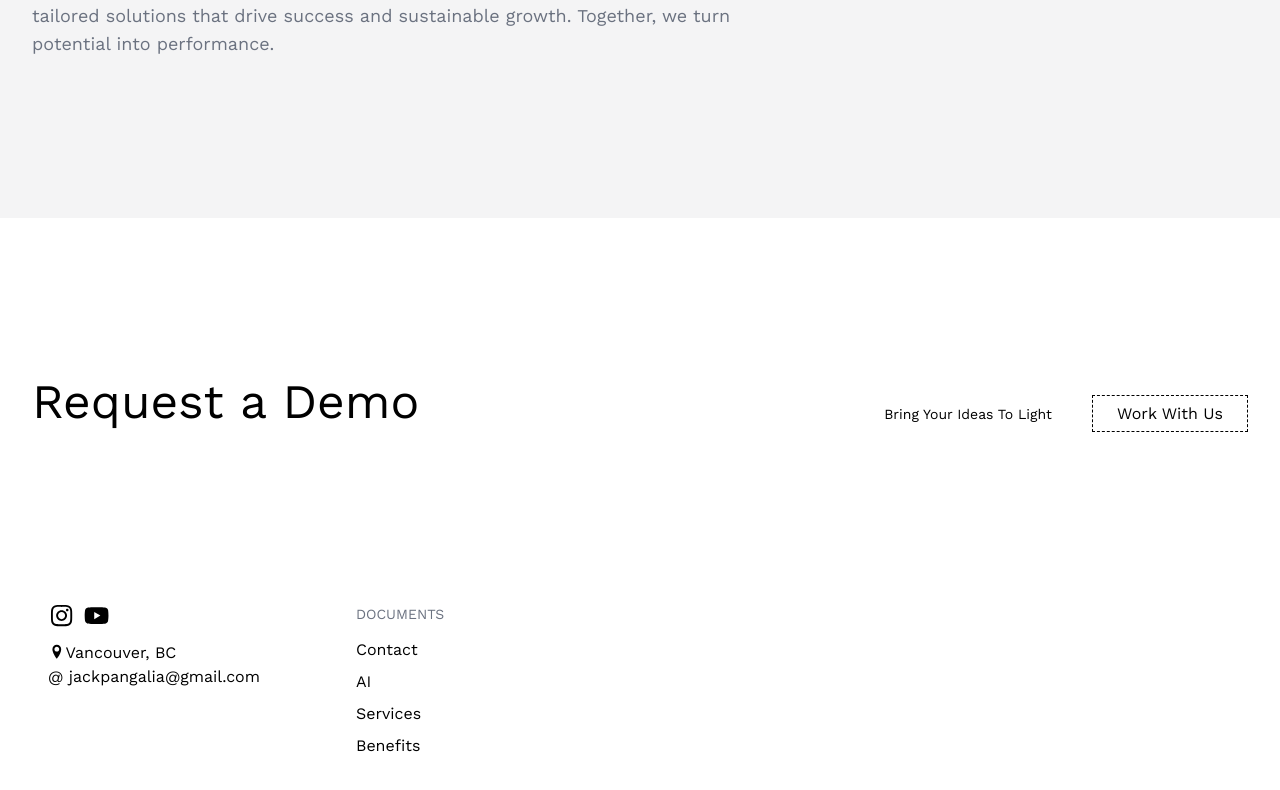
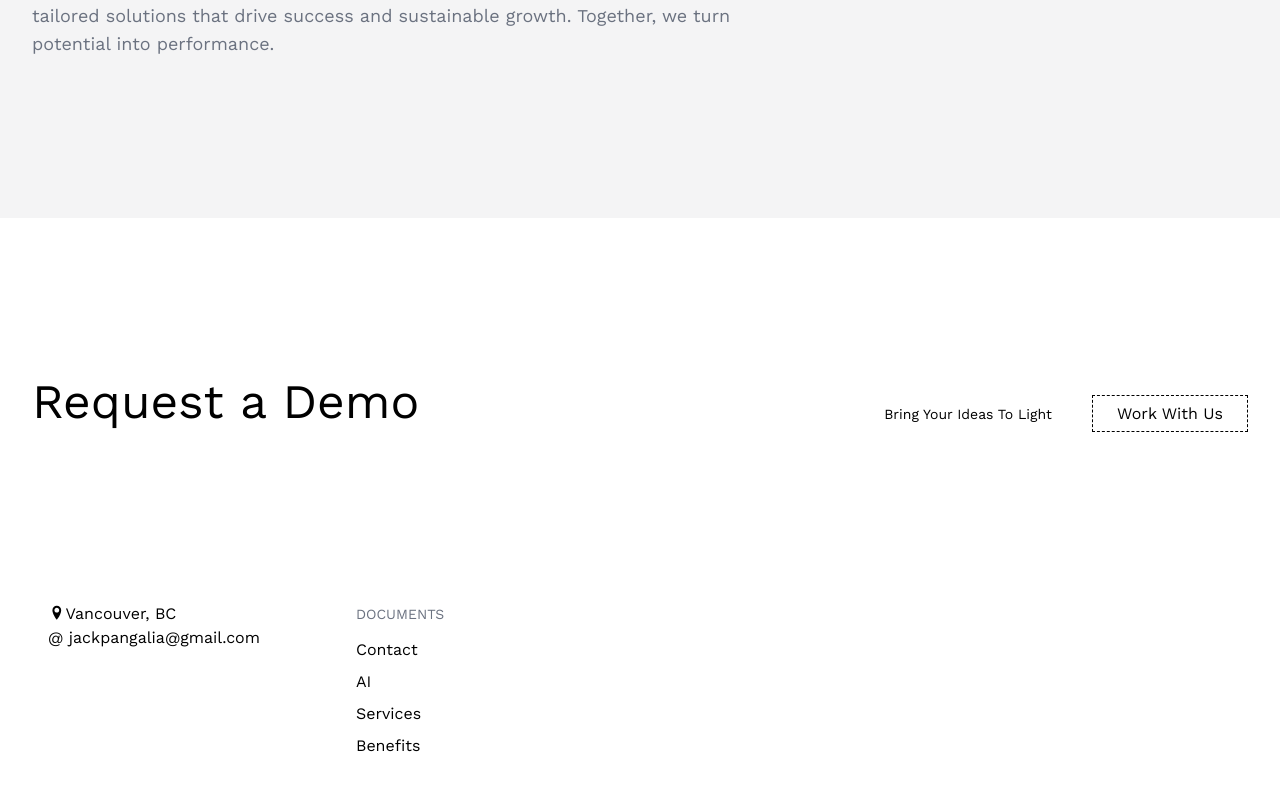
Before and after one commit to JackPangalia/ygptwebsite, a Next.js app in the folder client/: page / in a window 1280 px wide. Shown: the part 4754-5544 px from the top of the page. Built offline with nearby package versions, Linux system fonts and the light colour scheme.

Commit message:
removed social links from the footer

```diff
--- a/client/app/components/Footer.jsx
+++ b/client/app/components/Footer.jsx
@@ -5,7 +5,7 @@ const Footer = () => {
   return (
     <footer className={`flex sm:flex-row flex-col sm:mt-44 mt-20 sm:gap-24 gap-10 sm:px-[3rem] px-[2rem] max-w-[1500px] mx-auto pb-[6rem]`}>
       <div>
-        <div className="flex gap-2 mb-3">
+        {/* <div className="flex gap-2 mb-3">
           <svg
             viewBox="0 0 1024 1024"
             fill="currentColor"
@@ -23,7 +23,7 @@ const Footer = () => {
           >
             <path d="M941.3 296.1a112.3 112.3 0 00-79.2-79.3C792.2 198 512 198 512 198s-280.2 0-350.1 18.7A112.12 112.12 0 0082.7 296C64 366 64 512 64 512s0 146 18.7 215.9c10.3 38.6 40.7 69 79.2 79.3C231.8 826 512 826 512 826s280.2 0 350.1-18.8c38.6-10.3 68.9-40.7 79.2-79.3C960 658 960 512 960 512s0-146-18.7-215.9zM423 646V378l232 133-232 135z" />
           </svg>
-        </div>
+        </div> */}
         <div className="flex flex-col">
           {/* <span className="">© 2024 Centonis technologies Inc</span> */}
           <span>
```
